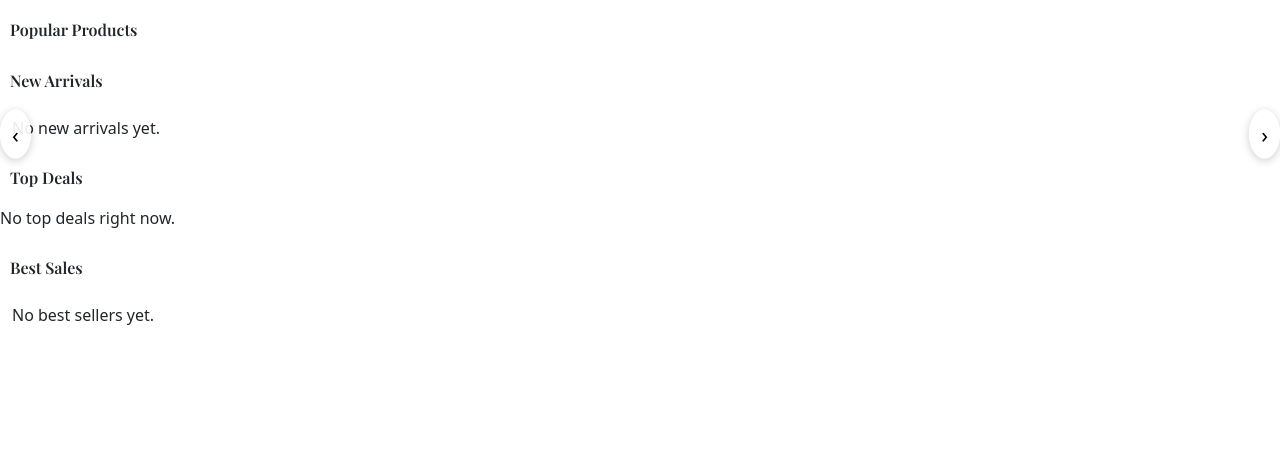
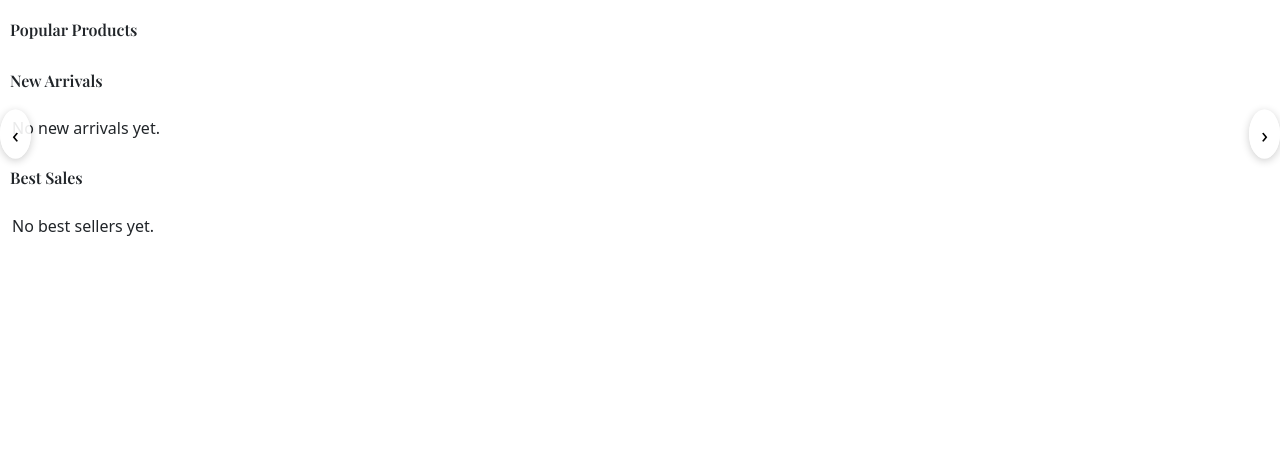
Before and after one commit to omiramberodgers15/ecomm-site, a Django app: page / in a window 1280 px wide. Shown: the part 125-595 px from the top of the page. Run offline with Django 5.2, Linux system fonts and the light colour scheme; data that the repository does not hold is empty; some web fonts are replaced.

Commit message:
Update after local fixes1

```diff
--- a/core/templates/home.html
+++ b/core/templates/home.html
@@ -67,7 +67,7 @@
 
 
 <!-- ============= TOP DEALS ============= -->
-<h3 class="section-title">Top Deals</h3>
+<!-- <h3 class="section-title">Top Deals</h3>
 <div class="products-default">
     {% for product in top_deals %}
     <div class="product-card">
@@ -95,7 +95,7 @@
     {% endfor %}
 </div>
 
-
+-->
 
 <!-- ============= BEST SELLERS ============= -->
 <h3 class="section-title">Best Sales</h3>
```
